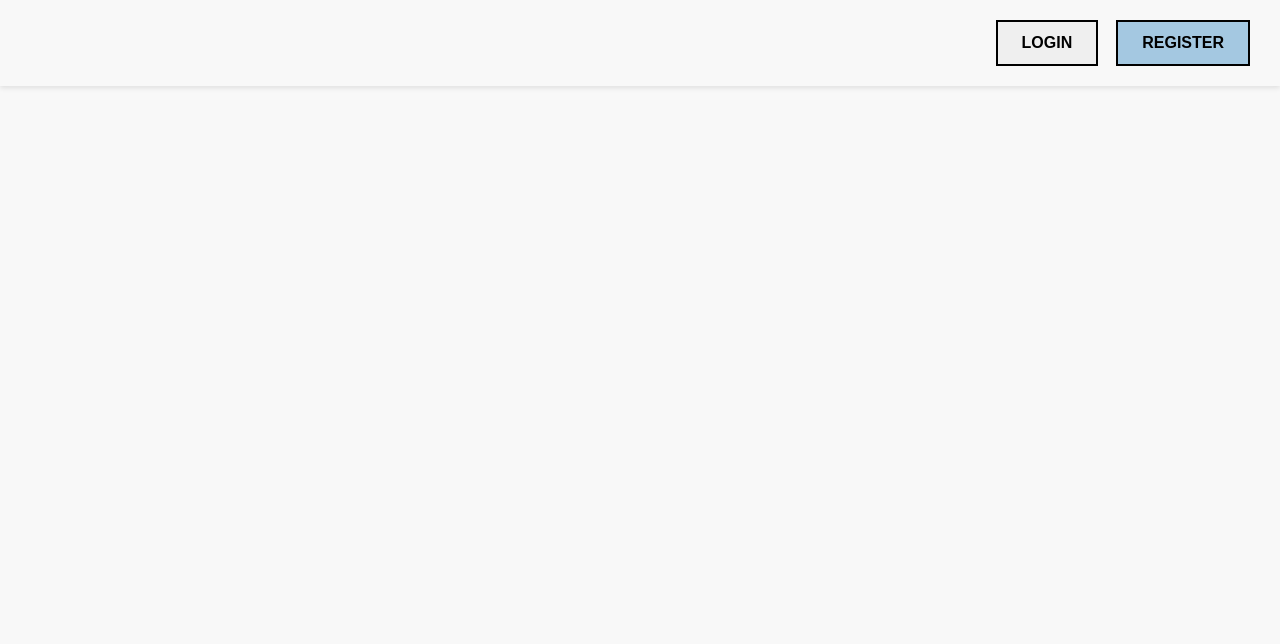
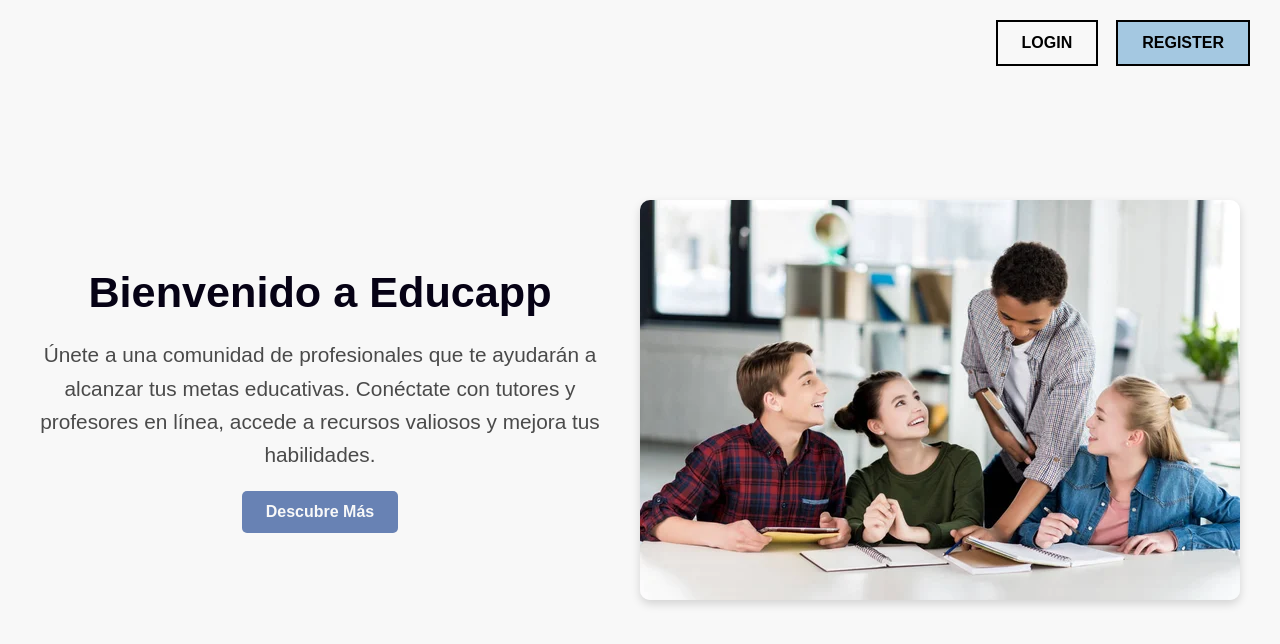
Before and after one commit to Lucio-Morales/educapp-frontend, a React (Vite) app: page / in a window 1280 px wide. Shown: the top 644 px of the page. Built offline with nearby package versions, Linux system fonts and the light colour scheme.

Commit message:
start hero section

```diff
--- a/src/components/forms/Register.tsx
+++ b/src/components/forms/Register.tsx
@@ -88,8 +88,8 @@ export const FormContainer = styled.form`
   gap: 16px;
   padding: 24px;
   background-color: #f9f9f9;
-  // border-radius: 8px;
-  box-shadow: 0 4px 8px rgba(0, 0, 0, 0.1);
+
+  box-shadow: 0 4px 8px rgba(0, 0, 0, 0.3);
   width: 100%;
   max-width: 400px;
   margin: 0 auto;
--- a/src/components/navbar/NavBar.tsx
+++ b/src/components/navbar/NavBar.tsx
@@ -4,17 +4,20 @@ import styled from 'styled-components';
 
 const NavbarContainer = styled.nav`
   display: flex;
-  justify-content: flex-end; // Alinea los elementos a la derecha
-  padding: 20px 30px; // Espaciado alrededor de la barra
-  background-color: #f8f8f8; // Color de fondo
-  box-shadow: 0 2px 5px rgba(0, 0, 0, 0.1); // Sombra para darle profundidad
+  justify-content: flex-end;
+  padding: 20px 30px;
+  background-color: #f8f8f8;
+  position: fixed; /* Fija la barra de navegación */
+  top: 0; /* Coloca la barra en la parte superior */
+  left: 0; /* Alinea al lado izquierdo */
+  right: 0; /* Alinea al lado derecho */
+  z-index: 1000; /* Asegura que esté por encima de otros elementos */
 `;
 
 const NavbarButton = styled.button<{ variant?: 'login' | 'register' }>`
-  margin-left: 18px; // Espacio entre botones
-  padding: 12px 24px; // Espaciado dentro del botón
+  margin-left: 18px;
+  padding: 12px 24px;
   border: 2px solid black;
-  //   border-radius: 5px;
   color: black;
   font-size: 16px;
   font-weight: bold;
@@ -25,19 +28,15 @@ const NavbarButton = styled.button<{ variant?: 'login' | 'register' }>`
   ${({ variant }) =>
     variant === 'login'
       ? `
-      background-color:#f8f8f8 #4a90e2; // Color de fondo del botón Login
-
-
+      background-color: #f8f8f8; /* Corrige el valor de color de fondo */
       &:hover {
-        background-color:#e0e0e0 ; // Color de fondo en hover para Login
+        background-color: #e0e0e0;
       }
     `
       : `
-      background-color:#A4C8E1; // Color de fondo del botón Register
-
-
+      background-color: #A4C8E1;
       &:hover {
-        background-color: #7DA3C7; // Color de fondo en hover para Register
+        background-color: #7DA3C7;
       }
     `}
 `;
--- /dev/null
+++ b/src/pages/Landing/components/Hero.tsx
@@ -0,0 +1,105 @@
+import styled from 'styled-components';
+import image_demo from '../../../assets/image-demo.jpg'; // Asegúrate de que esta ruta sea correcta
+
+const HeroSection = styled.div`
+  display: flex;
+  align-items: center;
+  justify-content: center;
+  padding: 20px;
+  background-color: #f8f8f8;
+  color: #060215;
+  height: 100vh;
+  //   overflow: hidden;
+  text-align: center;
+
+  @media (max-width: 768px) {
+    flex-direction: column;
+    height: auto;
+  }
+`;
+
+const TextContent = styled.div`
+  flex: 1;
+  max-width: 600px;
+  padding: 0 20px;
+
+  h1 {
+    font-size: 2.7rem; /* Tamaño del título */
+    color: #060215;
+    margin-bottom: 20px;
+    line-height: 1.2;
+
+    @media (max-width: 768px) {
+      font-size: 2rem; /* Ajusta el tamaño en móviles */
+    }
+  }
+
+  p {
+    font-size: 1.3rem; /* Tamaño del párrafo */
+    color: #4a4a4a;
+    margin-bottom: 20px;
+
+    @media (max-width: 768px) {
+      font-size: 1rem; /* Ajusta el tamaño en móviles */
+    }
+  }
+
+  button {
+    padding: 12px 24px;
+    font-size: 1rem;
+    font-weight: bold;
+    color: #f8f8f8;
+    background-color: #6882b4;
+    border: none;
+    border-radius: 5px;
+    cursor: pointer;
+    transition: background-color 0.3s;
+
+    &:hover {
+      background-color: #4a90e2;
+    }
+
+    @media (max-width: 768px) {
+      width: 100%; /* Hace que el botón ocupe el 100% del ancho en móviles */
+      margin-top: 20px; /* Añade un margen superior en móviles */
+    }
+  }
+`;
+
+const ImageContainer = styled.div`
+  flex: 1;
+  display: flex;
+  justify-content: center;
+
+  img {
+    max-width: 100%;
+    height: auto;
+    border-radius: 10px;
+    box-shadow: 0 4px 10px rgba(0, 0, 0, 0.15);
+  }
+
+  @media (max-width: 768px) {
+    display: none; /* Oculta la imagen en dispositivos móviles */
+  }
+`;
+
+const Hero = () => {
+  return (
+    <HeroSection>
+      <TextContent>
+        <h1>Bienvenido a Educapp</h1>
+        <p>
+          Únete a una comunidad de profesionales que te ayudarán a alcanzar tus
+          metas educativas. Conéctate con tutores y profesores en línea, accede
+          a recursos valiosos y mejora tus habilidades.
+        </p>
+        <button>Descubre Más</button>
+      </TextContent>
+      <ImageContainer>
+        <img src={image_demo} alt="Educapp" />
+      </ImageContainer>
+    </HeroSection>
+  );
+};
+
+export default Hero;
--- a/src/pages/Landing/index.tsx
+++ b/src/pages/Landing/index.tsx
@@ -3,19 +3,9 @@ import Register from '../../components/forms/Register';
 import Modal from '../../components/modal/Modal';
 import Login from '../../components/forms/Login';
 import Navbar from '../../components/navbar/NavBar';
-import styled from 'styled-components';
+import { ToggleText } from './styles/ToggleText';
+import Hero from './components/Hero';
 
-const ToggleText = styled.span`
-  margin-top: 16px;
-  color: #007bff;
-  cursor: pointer;
-  font-size: 14px;
-  text-align: center;
-
-  &:hover {
-    text-decoration: underline;
-  }
-`;
 const Landing = () => {
   const [activeModal, setActiveModal] = useState<'login' | 'register' | null>(
     null
@@ -33,7 +23,7 @@ const Landing = () => {
   return (
     <>
       <Navbar onLoginClick={openLogin} onRegisterClick={openRegister} />
-
+      <Hero />
       <Modal
         isOpen={activeModal === 'login' || activeModal === 'register'}
         onClose={closeModal}
--- /dev/null
+++ b/src/pages/Landing/styles/ToggleText.ts
@@ -0,0 +1,15 @@
+import styled from 'styled-components';
+
+const ToggleText = styled.span`
+  margin-top: 16px;
+  color: #007bff;
+  cursor: pointer;
+  font-size: 14px;
+  text-align: center;
+
+  &:hover {
+    text-decoration: underline;
+  }
+`;
+
+export { ToggleText };
--- a/src/styles/GlobalStyles.ts
+++ b/src/styles/GlobalStyles.ts
@@ -1,11 +1,17 @@
 import { createGlobalStyle } from 'styled-components';
 
 const GlobalStyles = createGlobalStyle`
-    *,*::before, *::after {
+    * {
         box-sizing: border-box;
         margin:0;
         padding:0;
     }
+
+     html, body {
+    overflow-x: hidden; /* Evita el desbordamiento horizontal */
+    margin: 0;
+    padding: 0;
+  }
 
     body {
         font-family: 'Arial', sans-serif;
```
Also changed, not shown: src/assets/image-demo.jpg (added).
